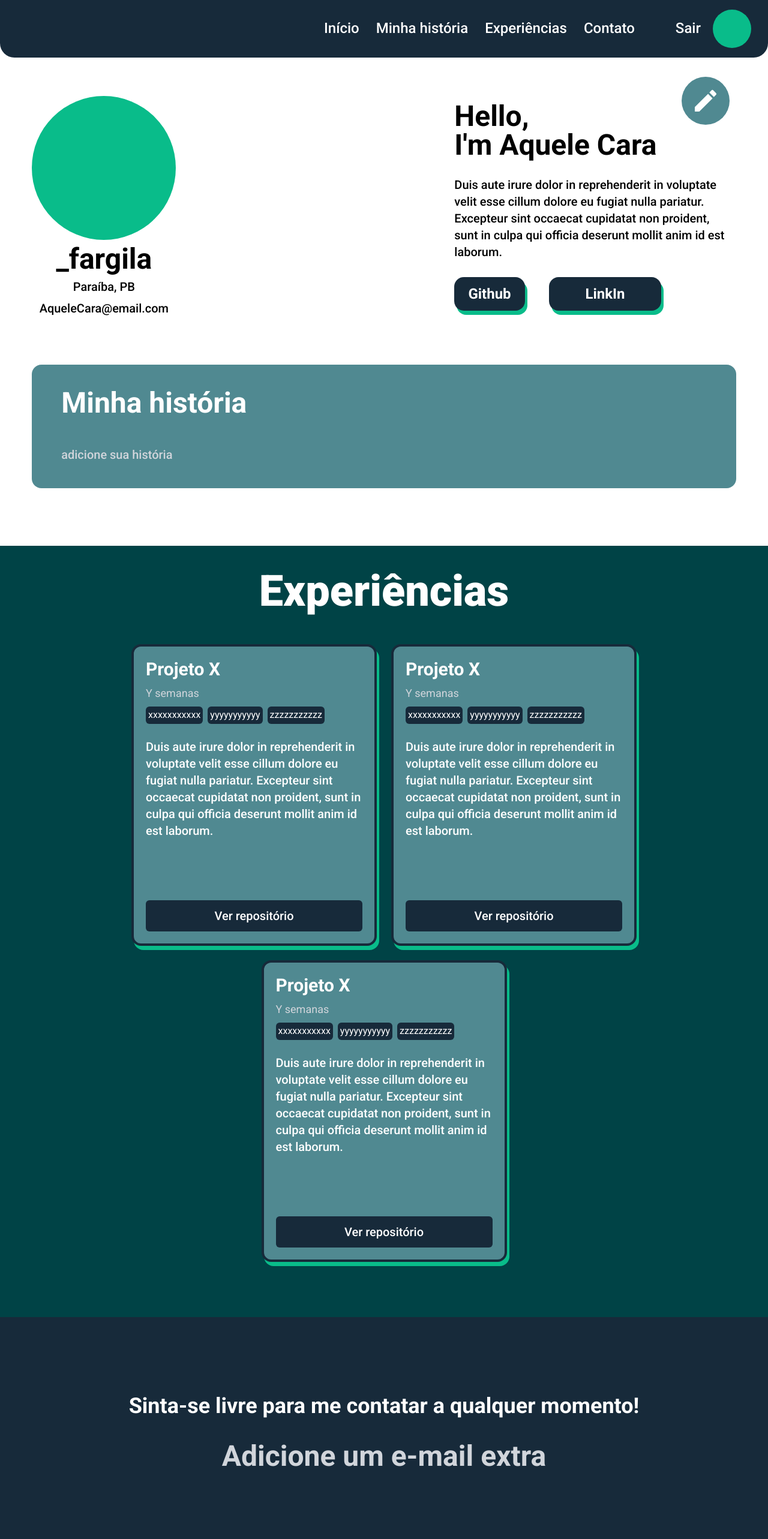
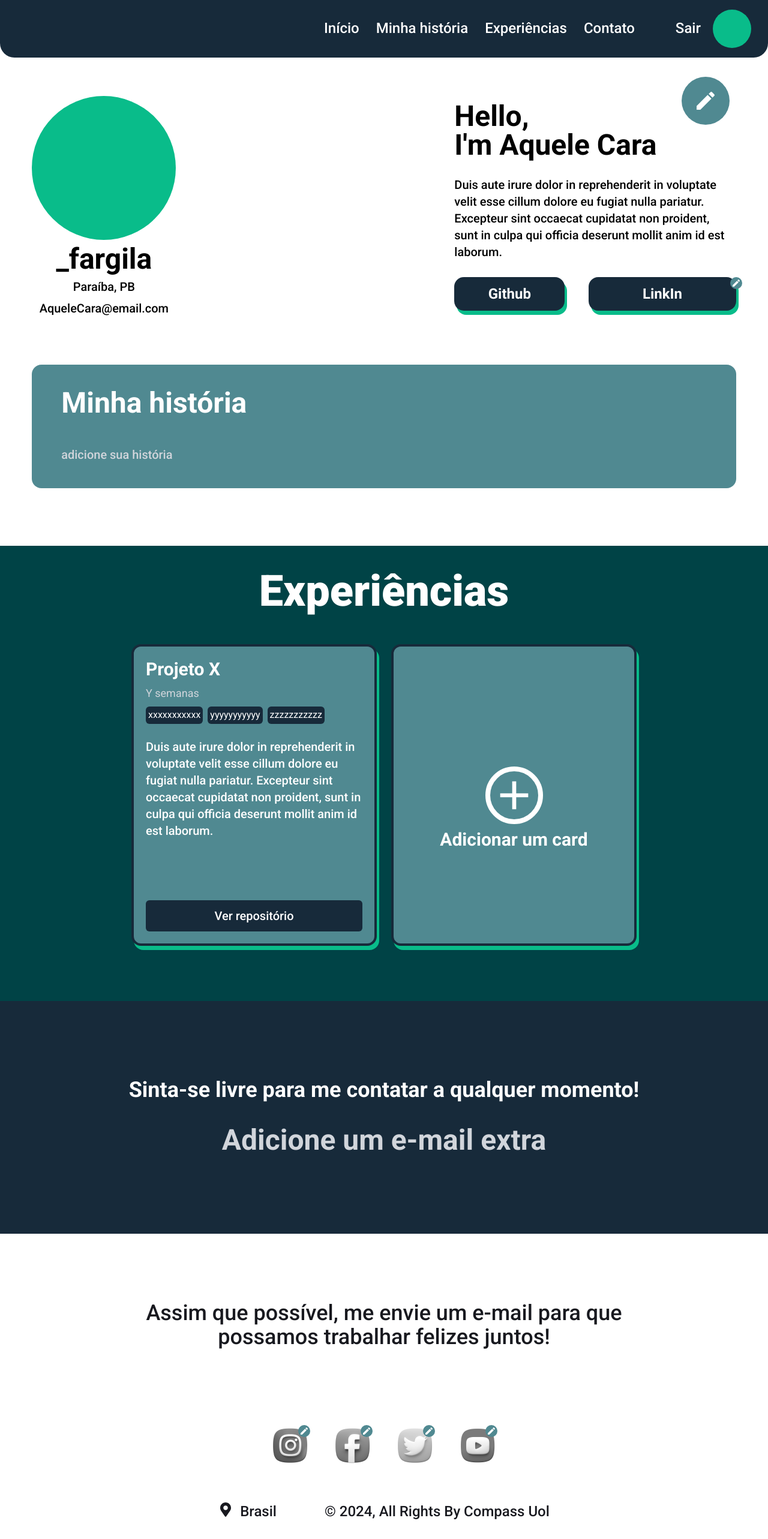
Before and after one commit to fargila/desafio-03-aws-react, a React (Vite) app: page / in a window 1280 px wide. Shown: the top 2566 px of the page at 60% size. Built offline with nearby package versions, Linux system fonts and the light colour scheme.

Commit message:
feat: adicição das lógicas do estilos de card e link, incompleto.

```diff
--- /dev/null
+++ b/src/components/AddCardExp.tsx
@@ -0,0 +1,24 @@
+import { toggle } from '../scripts/toggle.ts'
+import { BiPlus } from 'react-icons/bi';
+
+const AddCardExp = () => {
+
+    return (
+        <div className="showEdit">
+            <div className="items-center border-4 border-dark_green flex flex-col bg-card_color w-409 mx-3 my-3
+            text-secondary_text shadow-left-bottom ring-primary_color rounded-2xl p-5 h-503 justify-center flex-wrap">
+                <button onClick={toggle}
+                className="size-24 text-center w-full transition duration-300 ease-in-out text-3x hover:text-primary_color">
+                    <button className="border-8 border-secondary_text rounded-full size-24 text-center hover:border-primary_color
+                    transition duration-300 ease-in-out">
+                        <BiPlus className='flex justify-center items-center w-full h-auto hover:text-primary_color
+                    transition duration-300 ease-in-out text-secondary_text'/>
+                    </button>
+                    <h2 className='mt-2 text-3xl cor w-full font-semibold'>Adicionar um card</h2>
+                </button>
+            </div>
+        </div>
+    )
+}
+
+export default AddCardExp
--- a/src/components/CardExperience.tsx
+++ b/src/components/CardExperience.tsx
@@ -1,10 +1,24 @@
 import { toggle } from '../scripts/toggle.ts'
+import { FaTrash} from 'react-icons/fa';
+import { MdEdit } from 'react-icons/md';
 
-const CardExperience = () => {
+const CardExperience = () =>
+{
   return (
-    <div>
-      <div className="items-start border-4 border-dark_green flex flex-col bg-card_color w-409 mx-3 my-3
+
+      <div className="items-start border-4 border-dark_green flex flex-col bg-card_color w-409 mx-3 my-3 relative
      text-secondary_text shadow-left-bottom ring-primary_color rounded-2xl p-5 h-503 justify-between flex-wrap">
+      <div className='cardEdit absolute w-full text-7xl h-auto
+      flex items-center justify-between flex-col top-0 left-0'>
+        <button className='bg-unspoken_color w-full h-1/2 flex justify-center items-center rounded-t-xl
+        hover:bg-secondary_text hover:text-unspoken_color transition duration-300 ease-in-out'>
+          <MdEdit />
+        </button>
+        <button className='bg-main_red w-full h-1/2 flex justify-center items-center
+        hover:text-main_red hover:bg-secondary_text transition duration-300 ease-in-out rounded-b-xl'>
+          <FaTrash />
+        </button>
+      </div>
         <div className="text-start">
           <h1 className="text-3xl font-bold">Projeto X</h1>
           <p className="text-tertiary_text text-lg font-normal py-2">Y semanas</p>
@@ -24,8 +38,6 @@ const CardExperience = () => {
           <button className="bg-dark_green text-xl font-medium rounded-md py-3 w-full
           hover:bg-primary_color transition duration-300 ease-in-out" onClick={() => toggle()}>Ver repositório</button>
         </div>
-      {/* <a href="#" className="bg-dark_green text-xl font-medium rounded-md py-3 self-center w-full self">Ver repositório</a> */}
-      </div>
       </div>
   )
 }
--- a/src/pages/PortifolioPage.tsx
+++ b/src/pages/PortifolioPage.tsx
@@ -1,14 +1,17 @@
-import { FaMapMarkerAlt} from 'react-icons/fa'
+import { FaMapMarkerAlt, FaCheck } from 'react-icons/fa'
 // FaCheck
 import { MdEdit } from 'react-icons/md';
 import CardExperience from '../components/CardExperience'
+import CreateCard from '../components/CreateCardExp';
+import AddCardExp from '../components/AddCardExp'
+import { edit, toggle } from '../scripts/toggle';
 
 const PortifolioPage = () => {
 
   return (
     <>
-      <header className="flex sticky top-0 justify-end bg-dark_green
-      text-secondary_text text-2xl py-4 rounded-b-3xl w-full">
+      <header className="flex sticky top-0 justify-end bg-dark_green z-10
+      text-secondary_text text-2xl py-4 rounded-b-3xl w-full h-auto">
         <div className="flex justify-evenly w-3/5 font-medium">
           <button className='hover:text-primary_color transition duration-300 ease-in-out'>Início</button>
           <button className='hover:text-primary_color transition duration-300 ease-in-out'>Minha história</button>
@@ -22,9 +25,11 @@ const PortifolioPage = () => {
       </header>
 
       <body className='flex justify-center items-center flex-col mt-16 h-auto'>
-        <button className='fixed top-32 right-16 hover:bg-primary_color text-secondary_text size-20
+        <button onClick={() => edit()}
+        className='fixed top-32 right-16 hover:bg-primary_color text-secondary_text size-20 z-10
         flex justify-center items-center self-end rounded-full bg-card_color transition duration-300 ease-in-out'>
-          <MdEdit className='size-12'/>
+          <MdEdit className = 'iconEdit size-10'/>
+          <FaCheck className = 'iconCheck size-10'/>
           {/* <FaCheck/> */}
         </button>
         <div className='flex justify-between items-center w-11/12'>
@@ -42,13 +47,17 @@ const PortifolioPage = () => {
               velit esse cillum dolore eu fugiat nulla pariatur. Excepteur sint
               occaecat cupidatat non proident, sunt in culpa qui officia deserunt
               mollit anim id est laborum.</p>
-            <div className='text-secondary_text font-semibold flex just'>
+            <div className='text-secondary_text font-semibold flex w-full'>
               <button
-              className='bg-dark_green text-2xl w-1/4 py-3 mr-10 rounded-2xl shadow-left-bottom ring-primary_color
+              className='bg-dark_green text-2xl w-3/4 py-3 mr-10 rounded-2xl shadow-left-bottom ring-primary_color
               hover:bg-primary_color transition duration-300 ease-in-out'>Github</button>
-              <button
-              className='bg-dark_green text-2xl w-2/5 py-3 rounded-2xl shadow-left-bottom ring-primary_color
-              hover:bg-primary_color transition duration-300 ease-in-out'>LinkIn</button>
+              <div className='relative w-full'>
+                <button className='showLinkIn bg-card_color rounded-full size-5 flex justify-center items-center
+                absolute transition duration-300 ease-in-out hover:bg-primary_color' onClick={toggle}><MdEdit/></button>
+                <button
+                className='bg-dark_green text-2xl w-full py-3 rounded-2xl shadow-left-bottom ring-primary_color
+                hover:bg-primary_color transition duration-300 ease-in-out showEdit'>LinkIn</button>
+              </div>
             </div>
           </div>
         </div>
@@ -58,33 +67,58 @@ const PortifolioPage = () => {
             <p className='text-xl font-medium w-11/12 text-tertiary_text hover:cursor-default
              transition duration-800 ease-in-out border-transparent border-b-2 hover:border-tertiary_text'>adicione sua história</p>
         </div>
+
         <div className='text-secondary_text bg-secondary_color w-full text-center mt-24 pb-20'>
           <h1 className=' font-extrabold text-7xl py-10'>Experiências</h1>
           <div className='flex justify-center flex-wrap'>
             <CardExperience />
-            <CardExperience />
-            <CardExperience />
+            {/* <CardExperience />
+            <CardExperience /> */}
+            <AddCardExp />
           </div>
         </div>
+
+        <div className='blured'></div>
+        <CreateCard />
       </body>
 
-      <footer className="text-primary_text">
+      <footer className="text-primary_text h-auto">
         <div className="bg-dark_green text-secondary_text py-32 flex flex-col items-center">
           <h3 className="text-4xl font-semibold text-center">Sinta-se livre para me contatar a qualquer momento!</h3>
           <h2 className="border-b-4 border-transparent hover:border-tertiary_text text-tertiary_text
            text-5xl mt-10 font-bold hover:cursor-default transition duration-300 ease-in-out">Adicione um e-mail extra</h2>
         </div>
-        <div className="flex flex-col items-center text-center ">
+        <div className="flex flex-col items-center text-center">
           <h3 className="text-4xl w-3/4 font-medium my-28">Assim que possível, me envie um e-mail para que possamos trabalhar felizes juntos!</h3>
-          <div className="flex justify-around">
-            <img className="mx-1"
-            src="/src/assets/images/Property 1=insta black.png" alt="Instagram" />
-            <img className="mx-1"
-            src="/src/assets/images/Property 1=facebook black.png" alt="Facebook" />
-            <img className="mx-1"
-            src="/src/assets/images/Property 1=twitter black.png" alt="Twitter" />
-            <img className="mx-1"
-            src="/src/assets/images/Property 1=youtube black.png" alt="Youtube" />
+          <div className="flex justify-around text-secondary_text text-center">
+            <div className='relative'>
+              <button className='showEdit1 bg-card_color rounded-full size-5  flex justify-center items-center
+              absolute transition duration-300 ease-in-out hover:bg-primary_color' onClick={toggle}>
+                <MdEdit/></button>
+              <img className="mx-1 editImg1"
+              src="/src/assets/images/Property 1=insta black.png" alt="Instagram" />
+            </div>
+            <div className='relative'>
+              <button className='showEdit2 bg-card_color rounded-full size-5  flex justify-center items-center
+              absolute transition duration-300 ease-in-out hover:bg-primary_color' onClick={toggle}>
+                <MdEdit/></button>
+              <img className="mx-1 editImg2"
+              src="/src/assets/images/Property 1=facebook black.png" alt="Facebook" />
+            </div>
+            <div className='relative'>
+              <button className='showEdit3 bg-card_color rounded-full size-5 flex justify-center items-center
+              absolute transition duration-300 ease-in-out hover:bg-primary_color' onClick={toggle}>
+                <MdEdit/></button>
+              <img className="mx-1 editImg3"
+              src="/src/assets/images/Property 1=twitter black.png" alt="Twitter" />
+            </div>
+            <div className='relative'>
+              <button className='showEdit4 bg-card_color rounded-full size-5  flex justify-center items-center
+              absolute transition duration-300 ease-in-out hover:bg-primary_color' onClick={toggle}>
+                <MdEdit/></button>
+              <img className="mx-1 editImg4"
+              src="/src/assets/images/Property 1=youtube black.png" alt="Youtube" />
+            </div>
           </div>
           <div className="flex pt-12 pb-8 text-2xl font-medium w-3/4 justify-center">
             <div className="flex mr-20">
--- a/src/styles/input.css
+++ b/src/styles/input.css
@@ -14,16 +14,64 @@ body {
     height: 100vh;
 }
 
+.cardEdit {
+    width: 100%;
+    height: 100%;
+    opacity: 0;
+    transition: opacity .3s ease, visibility 0s .3s;
+}
+
+.cardEdit:hover {
+    opacity: 1;
+}
+
+.iconEdit, .iconCheck {
+    position: absolute;
+}
+
+.iconEdit {
+    z-index: 10;
+    visibility: visible;
+}
+
+.iconEdit.active {
+    z-index: 0;
+    visibility: hidden;
+}
+
+.iconCheck {
+    z-index: 0;
+    visibility: hidden;
+}
+
+.iconCheck.active {
+    z-index: 10;
+    visibility: visible;
+}
+
+.blured {
+    display: flex;
+    flex-direction: column;
+    justify-content: center;
+    align-items: center;
+    width: 100%;
+    height: 3350px;
+    visibility: hidden;
+    position:absolute;
+}
+
 .blured.active {
-    filter: blur(20px);
-    pointer-events: none;
-    user-select: none;
-    display: flex;
-    justify-content: center;
-    flex-wrap: wrap;
+    z-index: 10;
+    background-color: gray;
+    visibility: visible;
+    opacity: .6;
+    transition: .5s;
 }
 
 .popup {
+    display: flex;
+    align-items: center;
+    justify-content: center;
     position: fixed;
     top: 40%;
     left: 50%;
@@ -31,11 +79,22 @@ body {
     visibility: hidden;
     opacity: 0;
     transition: .5s;
+    width: 100%;
 }
 
 .popup.active {
     top: 50%;
-    visibility: hidden;
+    visibility: visible;
     opacity: 1;
     transition: .5s;
 }
+
+.showLinkIn {
+    top: 0px;
+    left: 96%;
+}
+
+.showEdit1,.showEdit2,.showEdit3,.showEdit4 {
+    top: 15px;
+    right: 18%;
+}
--- a/src/styles/output.css
+++ b/src/styles/output.css
@@ -558,8 +558,20 @@ video {
   position: fixed;
 }
 
+.absolute {
+  position: absolute;
+}
+
+.relative {
+  position: relative;
+}
+
 .sticky {
   position: sticky;
+}
+
+.left-0 {
+  left: 0px;
 }
 
 .right-16 {
@@ -572,6 +584,10 @@ video {
 
 .top-32 {
   top: 8rem;
+}
+
+.z-10 {
+  z-index: 10;
 }
 
 .m-3 {
@@ -596,11 +612,6 @@ video {
 .my-3 {
   margin-top: 0.75rem;
   margin-bottom: 0.75rem;
-}
-
-.my-32 {
-  margin-top: 8rem;
-  margin-bottom: 8rem;
 }
 
 .mb-12 {
@@ -679,17 +690,13 @@ video {
   margin-top: 0.75rem;
 }
 
-.mt-80 {
-  margin-top: 20rem;
-}
-
 .flex {
   display: flex;
 }
 
-.size-12 {
-  width: 3rem;
-  height: 3rem;
+.size-10 {
+  width: 2.5rem;
+  height: 2.5rem;
 }
 
 .size-20 {
@@ -697,9 +704,23 @@ video {
   height: 5rem;
 }
 
+.size-24 {
+  width: 6rem;
+  height: 6rem;
+}
+
+.size-5 {
+  width: 1.25rem;
+  height: 1.25rem;
+}
+
 .size-60 {
   width: 15rem;
   height: 15rem;
+}
+
+.h-1\/2 {
+  height: 50%;
 }
 
 .h-16 {
@@ -728,10 +749,6 @@ video {
 
 .w-1\/2 {
   width: 50%;
-}
-
-.w-1\/4 {
-  width: 25%;
 }
 
 .w-11\/12 {
@@ -820,10 +837,6 @@ video {
   align-self: flex-end;
 }
 
-.self-center {
-  align-self: center;
-}
-
 .rounded-2xl {
   border-radius: 1rem;
 }
@@ -845,12 +858,26 @@ video {
   border-bottom-left-radius: 1.5rem;
 }
 
+.rounded-b-xl {
+  border-bottom-right-radius: 0.75rem;
+  border-bottom-left-radius: 0.75rem;
+}
+
+.rounded-t-xl {
+  border-top-left-radius: 0.75rem;
+  border-top-right-radius: 0.75rem;
+}
+
 .border {
   border-width: 1px;
 }
 
 .border-4 {
   border-width: 4px;
+}
+
+.border-8 {
+  border-width: 8px;
 }
 
 .border-b-2 {
@@ -875,6 +902,11 @@ video {
   border-color: rgb(0 67 70 / var(--tw-border-opacity));
 }
 
+.border-secondary_text {
+  --tw-border-opacity: 1;
+  border-color: rgb(255 255 255 / var(--tw-border-opacity));
+}
+
 .border-transparent {
   border-color: transparent;
 }
@@ -889,6 +921,11 @@ video {
   background-color: rgb(23 42 58 / var(--tw-bg-opacity));
 }
 
+.bg-main_red {
+  --tw-bg-opacity: 1;
+  background-color: rgb(153 32 32 / var(--tw-bg-opacity));
+}
+
 .bg-primary_color {
   --tw-bg-opacity: 1;
   background-color: rgb(9 188 138 / var(--tw-bg-opacity));
@@ -899,9 +936,19 @@ video {
   background-color: rgb(0 67 70 / var(--tw-bg-opacity));
 }
 
+.bg-secondary_text {
+  --tw-bg-opacity: 1;
+  background-color: rgb(255 255 255 / var(--tw-bg-opacity));
+}
+
 .bg-slate-400 {
   --tw-bg-opacity: 1;
   background-color: rgb(148 163 184 / var(--tw-bg-opacity));
+}
+
+.bg-unspoken_color {
+  --tw-bg-opacity: 1;
+  background-color: rgb(9 64 77 / var(--tw-bg-opacity));
 }
 
 .p-1 {
@@ -918,10 +965,6 @@ video {
 
 .p-8 {
   padding: 2rem;
-}
-
-.p-10 {
-  padding: 2.5rem;
 }
 
 .px-4 {
@@ -1095,11 +1138,6 @@ video {
   --tw-ring-color: rgb(9 188 138 / var(--tw-ring-opacity));
 }
 
-.blur {
-  --tw-blur: blur(8px);
-  filter: var(--tw-blur) var(--tw-brightness) var(--tw-contrast) var(--tw-grayscale) var(--tw-hue-rotate) var(--tw-invert) var(--tw-saturate) var(--tw-sepia) var(--tw-drop-shadow);
-}
-
 .transition {
   transition-property: color, background-color, border-color, text-decoration-color, fill, stroke, opacity, box-shadow, transform, filter, -webkit-backdrop-filter;
   transition-property: color, background-color, border-color, text-decoration-color, fill, stroke, opacity, box-shadow, transform, filter, backdrop-filter;
@@ -1128,18 +1166,64 @@ body {
   height: 100vh;
 }
 
+.cardEdit {
+  width: 100%;
+  height: 100%;
+  opacity: 0;
+  transition: opacity .3s ease, visibility 0s .3s;
+}
+
+.cardEdit:hover {
+  opacity: 1;
+}
+
+.iconEdit, .iconCheck {
+  position: absolute;
+}
+
+.iconEdit {
+  z-index: 10;
+  visibility: visible;
+}
+
+.iconEdit.active {
+  z-index: 0;
+  visibility: hidden;
+}
+
+.iconCheck {
+  z-index: 0;
+  visibility: hidden;
+}
+
+.iconCheck.active {
+  z-index: 10;
+  visibility: visible;
+}
+
+.blured {
+  display: flex;
+  flex-direction: column;
+  justify-content: center;
+  align-items: center;
+  width: 100%;
+  height: 3350px;
+  visibility: hidden;
+  position:absolute;
+}
+
 .blured.active {
-  filter: blur(20px);
-  pointer-events: none;
-  -webkit-user-select: none;
-     -moz-user-select: none;
-          user-select: none;
-  display: flex;
-  justify-content: center;
-  flex-wrap: wrap;
+  z-index: 10;
+  background-color: gray;
+  visibility: visible;
+  opacity: .6;
+  transition: .5s;
 }
 
 .popup {
+  display: flex;
+  align-items: center;
+  justify-content: center;
   position: fixed;
   top: 40%;
   left: 50%;
@@ -1147,13 +1231,24 @@ body {
   visibility: hidden;
   opacity: 0;
   transition: .5s;
+  width: 100%;
 }
 
 .popup.active {
   top: 50%;
-  visibility: hidden;
+  visibility: visible;
   opacity: 1;
   transition: .5s;
+}
+
+.showLinkIn {
+  top: 0px;
+  left: 96%;
+}
+
+.showEdit1,.showEdit2,.showEdit3,.showEdit4 {
+  top: 15px;
+  right: 18%;
 }
 
 .hover\:cursor-default:hover {
@@ -1164,8 +1259,9 @@ body {
   cursor: pointer;
 }
 
-.hover\:border-b-4:hover {
-  border-bottom-width: 4px;
+.hover\:border-primary_color:hover {
+  --tw-border-opacity: 1;
+  border-color: rgb(9 188 138 / var(--tw-border-opacity));
 }
 
 .hover\:border-tertiary_text:hover {
@@ -1183,6 +1279,16 @@ body {
   background-color: rgb(9 188 138 / var(--tw-bg-opacity));
 }
 
+.hover\:bg-secondary_text:hover {
+  --tw-bg-opacity: 1;
+  background-color: rgb(255 255 255 / var(--tw-bg-opacity));
+}
+
+.hover\:text-main_red:hover {
+  --tw-text-opacity: 1;
+  color: rgb(153 32 32 / var(--tw-text-opacity));
+}
+
 .hover\:text-primary_color:hover {
   --tw-text-opacity: 1;
   color: rgb(9 188 138 / var(--tw-text-opacity));
@@ -1192,3 +1298,8 @@ body {
   --tw-text-opacity: 1;
   color: rgb(255 255 255 / var(--tw-text-opacity));
 }
+
+.hover\:text-unspoken_color:hover {
+  --tw-text-opacity: 1;
+  color: rgb(9 64 77 / var(--tw-text-opacity));
+}
--- a/tailwind.config.js
+++ b/tailwind.config.js
@@ -11,7 +11,8 @@ module.exports = {
         secondary_color: '#004346',
         card_color: '#508991',
         dark_green: '#172a3a',
-        main_red: '#992020'
+        main_red: '#992020',
+        unspoken_color: '#09404d'
       },
       boxShadow: {
         'left-bottom': '4px 7px 0px #09bc8a'
```
Also changed, not shown: src/components/CreateCardExp.tsx (+4 -4 lines), src/scripts/toggle.ts (+13 -2 lines). Lines whose indentation alone changed are shown as unchanged.
